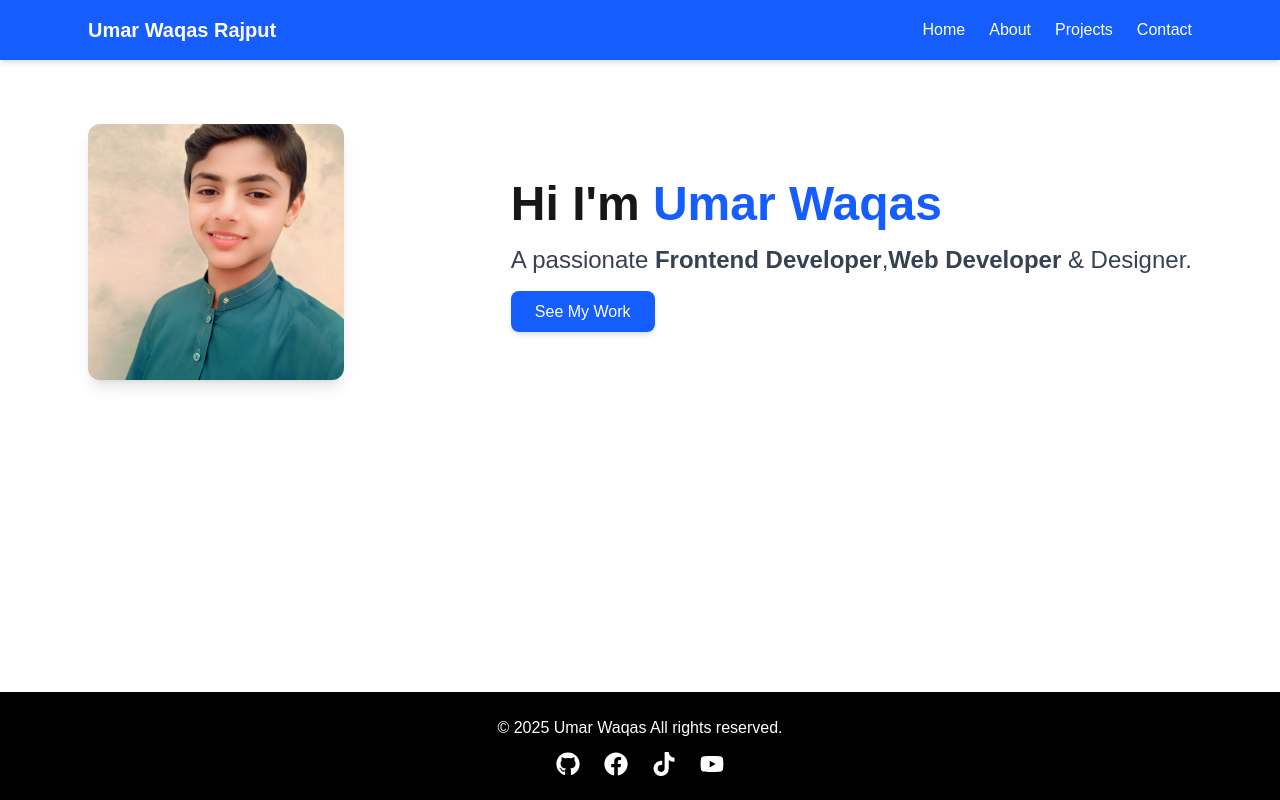
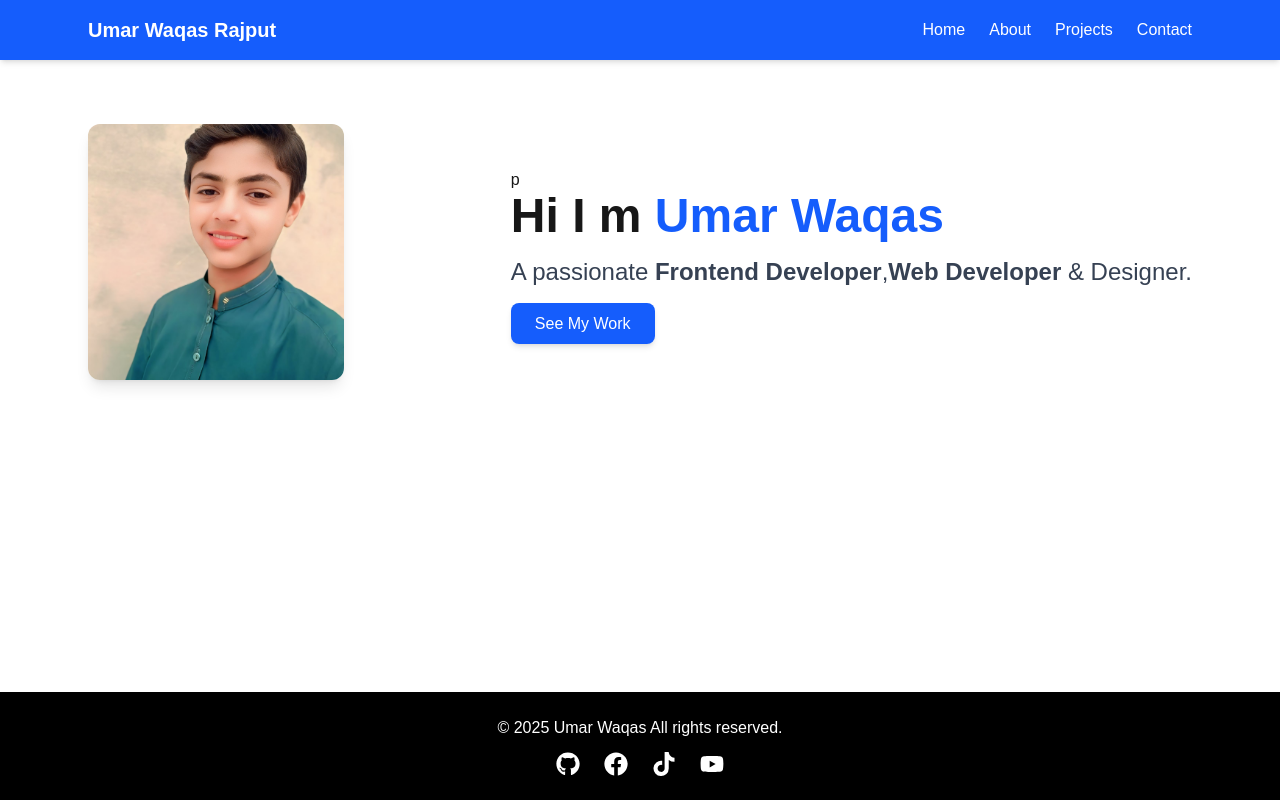
Before and after one commit to Umarwaqasrajput/umarpro2, a Next.js app: page / in a window 1280 px wide. Built offline with nearby package versions, Linux system fonts and the light colour scheme.

Commit message:
umarpro2

```diff
--- a/src/components/Header.tsx
+++ b/src/components/Header.tsx
@@ -16,9 +16,9 @@
       </div>
 
       {/* Text Content */}
-      <div className="text-center md:text-left">
+      <div className="text-center md:text-left">p
         <h2 className="text-4xl md:text-5xl font-bold mb-4">
-          Hi I'm <span className="text-blue-600">Umar Waqas</span>
+          Hi I m <span className="text-blue-600">Umar Waqas</span>
         </h2>
         <p className="text-lg md:text-2xl text-gray-700 mb-6">
           A passionate <span className="font-semibold">Frontend Developer</span>,
```
